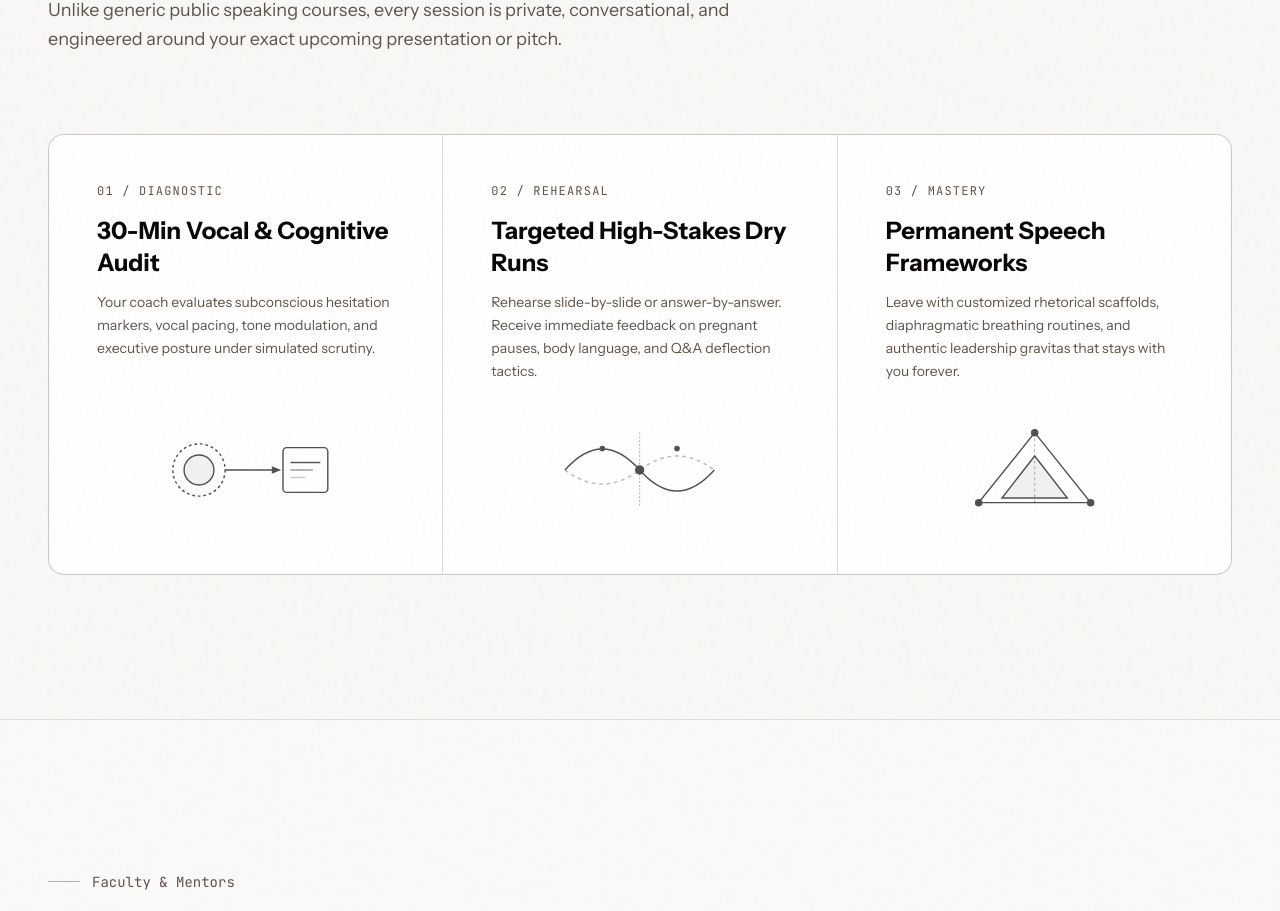
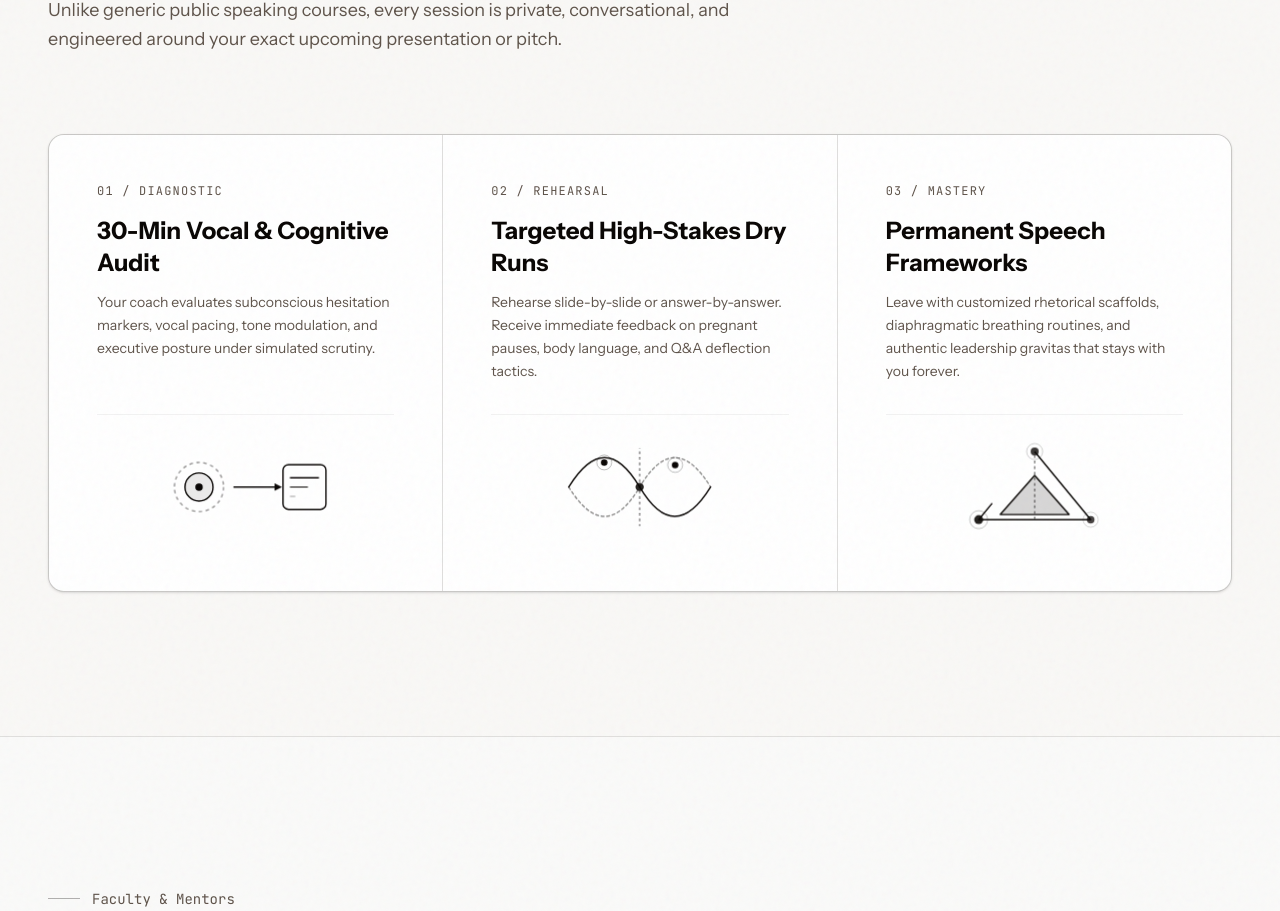
Before and after one commit to sarthak0105/articulate-x, a Next.js app: page / in a window 1280 px wide. Shown: the part 1298-2209 px from the top of the page. Built offline with nearby package versions, Linux system fonts and the light colour scheme.

Commit message:
feat: add kinetic SVG animations to the 3-step method architectural diagrams

```diff
--- a/src/app/page.tsx
+++ b/src/app/page.tsx
@@ -29,41 +29,220 @@ const rotatingWords = ["pitching", "keynotes", "boardrooms", "all-hands", "inter
 
 export function MethodDiagram1() {
   return (
-    <svg viewBox="0 0 200 120" className="w-full h-28 text-foreground opacity-70">
-      <circle cx="50" cy="60" r="28" fill="none" stroke="currentColor" strokeWidth="1.5" strokeDasharray="3 3" />
-      <circle cx="50" cy="60" r="16" fill="currentColor" fillOpacity="0.08" stroke="currentColor" strokeWidth="1.5" />
-      <line x1="78" y1="60" x2="130" y2="60" stroke="currentColor" strokeWidth="1.5" />
-      <polygon points="128,56 138,60 128,64" fill="currentColor" />
-      <rect x="140" y="36" width="48" height="48" rx="4" fill="none" stroke="currentColor" strokeWidth="1.5" />
-      <line x1="148" y1="52" x2="180" y2="52" stroke="currentColor" strokeWidth="1.5" />
-      <line x1="148" y1="60" x2="172" y2="60" stroke="currentColor" strokeWidth="1.5" opacity="0.6" />
-      <line x1="148" y1="68" x2="164" y2="68" stroke="currentColor" strokeWidth="1.5" opacity="0.3" />
+    <svg viewBox="0 0 200 120" className="w-full h-28 text-foreground transition-all duration-300">
+      <defs>
+        <style>{`
+          @keyframes radarPulse {
+            0% { transform: scale(0.94); opacity: 0.45; stroke-dashoffset: 0; }
+            50% { transform: scale(1.06); opacity: 0.95; stroke-dashoffset: 16; }
+            100% { transform: scale(0.94); opacity: 0.45; stroke-dashoffset: 32; }
+          }
+          @keyframes coreBreathe {
+            0%, 100% { r: 15px; fill-opacity: 0.08; }
+            50% { r: 18px; fill-opacity: 0.22; }
+          }
+          @keyframes arrowPulse {
+            0%, 100% { transform: translateX(0); opacity: 0.65; }
+            50% { transform: translateX(5px); opacity: 1; }
+          }
+          @keyframes scanLine1 {
+            0%, 100% { stroke-dashoffset: 32; opacity: 0.3; }
+            50% { stroke-dashoffset: 0; opacity: 1; }
+          }
+          @keyframes scanLine2 {
+            0%, 100% { stroke-dashoffset: 24; opacity: 0.2; }
+            50% { stroke-dashoffset: 0; opacity: 0.85; }
+          }
+          @keyframes scanLine3 {
+            0%, 100% { stroke-dashoffset: 16; opacity: 0.1; }
+            50% { stroke-dashoffset: 0; opacity: 0.65; }
+          }
+          .d1-ring {
+            transform-origin: 50px 60px;
+            animation: radarPulse 3.5s ease-in-out infinite;
+          }
+          .d1-core {
+            animation: coreBreathe 3.5s ease-in-out infinite;
+          }
+          .d1-arrow {
+            animation: arrowPulse 2s ease-in-out infinite;
+          }
+          .d1-line-1 {
+            stroke-dasharray: 32;
+            animation: scanLine1 2.8s ease-in-out infinite;
+          }
+          .d1-line-2 {
+            stroke-dasharray: 24;
+            animation: scanLine2 2.8s ease-in-out infinite 0.4s;
+          }
+          .d1-line-3 {
+            stroke-dasharray: 16;
+            animation: scanLine3 2.8s ease-in-out infinite 0.8s;
+          }
+        `}</style>
+      </defs>
+      {/* Outer Radar Diagnostic Ring */}
+      <circle cx="50" cy="60" r="28" fill="none" stroke="currentColor" strokeWidth="1.5" strokeDasharray="4 4" className="d1-ring" />
+      {/* Core Vocal Chamber */}
+      <circle cx="50" cy="60" r="16" fill="currentColor" fillOpacity="0.08" stroke="currentColor" strokeWidth="1.5" className="d1-core" />
+      <circle cx="50" cy="60" r="4" fill="currentColor" />
+
+      {/* Transition Arrow with Kinetic Motion */}
+      <g className="d1-arrow">
+        <line x1="82" y1="60" x2="128" y2="60" stroke="currentColor" strokeWidth="1.5" />
+        <polygon points="126,56 134,60 126,64" fill="currentColor" />
+      </g>
+
+      {/* Structured Diagnostic Sheet with Active Scanning Lines */}
+      <rect x="140" y="36" width="46" height="48" rx="6" fill="none" stroke="currentColor" strokeWidth="1.5" />
+      <line x1="148" y1="50" x2="178" y2="50" stroke="currentColor" strokeWidth="1.5" className="d1-line-1" strokeLinecap="round" />
+      <line x1="148" y1="60" x2="170" y2="60" stroke="currentColor" strokeWidth="1.5" className="d1-line-2" strokeLinecap="round" />
+      <line x1="148" y1="70" x2="162" y2="70" stroke="currentColor" strokeWidth="1.5" className="d1-line-3" strokeLinecap="round" />
     </svg>
   );
 }
 
 export function MethodDiagram2() {
   return (
-    <svg viewBox="0 0 200 120" className="w-full h-28 text-foreground opacity-70">
-      <path d="M 20 60 Q 60 15 100 60 T 180 60" fill="none" stroke="currentColor" strokeWidth="1.5" />
-      <path d="M 20 60 Q 60 90 100 60 T 180 60" fill="none" stroke="currentColor" strokeWidth="1.5" strokeDasharray="4 4" opacity="0.4" />
-      <circle cx="100" cy="60" r="5" fill="currentColor" />
-      <line x1="100" y1="20" x2="100" y2="100" stroke="currentColor" strokeWidth="1" strokeDasharray="2 2" opacity="0.5" />
-      <circle cx="60" cy="37" r="3" fill="currentColor" />
-      <circle cx="140" cy="37" r="3" fill="currentColor" />
+    <svg viewBox="0 0 200 120" className="w-full h-28 text-foreground transition-all duration-300">
+      <defs>
+        <style>{`
+          @keyframes waveFlow {
+            0% { stroke-dashoffset: 0; }
+            100% { stroke-dashoffset: 40; }
+          }
+          @keyframes nodePeak1 {
+            0%, 100% { transform: translateY(0); }
+            50% { transform: translateY(-6px); }
+          }
+          @keyframes nodePeak2 {
+            0%, 100% { transform: translateY(0); }
+            50% { transform: translateY(6px); }
+          }
+          @keyframes centerPulse {
+            0%, 100% { r: 4px; opacity: 0.85; }
+            50% { r: 6.5px; opacity: 1; }
+          }
+          @keyframes axisBreathe {
+            0%, 100% { opacity: 0.3; stroke-dashoffset: 0; }
+            50% { opacity: 0.75; stroke-dashoffset: 12; }
+          }
+          .d2-wave {
+            stroke-dasharray: 200;
+            animation: waveFlow 7s linear infinite;
+          }
+          .d2-node-1 {
+            animation: nodePeak1 3.2s ease-in-out infinite;
+          }
+          .d2-node-2 {
+            animation: nodePeak2 3.2s ease-in-out infinite;
+          }
+          .d2-center {
+            animation: centerPulse 2.2s ease-in-out infinite;
+          }
+          .d2-axis {
+            stroke-dasharray: 3 3;
+            animation: axisBreathe 3s ease-in-out infinite;
+          }
+        `}</style>
+      </defs>
+      {/* Central Axis */}
+      <line x1="100" y1="18" x2="100" y2="102" stroke="currentColor" strokeWidth="1.2" className="d2-axis" />
+
+      {/* Primary Sine Wave */}
+      <path d="M 24 60 C 50 18, 75 18, 100 60 C 125 102, 150 102, 176 60" fill="none" stroke="currentColor" strokeWidth="1.5" strokeLinecap="round" />
+
+      {/* Mirrored Harmonic Wave (Dashed) */}
+      <path d="M 24 60 C 50 102, 75 102, 100 60 C 125 18, 150 18, 176 60" fill="none" stroke="currentColor" strokeWidth="1.5" strokeDasharray="3 3" opacity="0.45" strokeLinecap="round" />
+
+      {/* Interactive Resonance Nodes with Subtle Halos */}
+      <g className="d2-node-1">
+        <circle cx="62" cy="35" r="3.5" fill="currentColor" />
+        <circle cx="62" cy="35" r="8" fill="none" stroke="currentColor" strokeWidth="0.8" opacity="0.35" />
+      </g>
+
+      <circle cx="100" cy="60" r="4.5" fill="currentColor" className="d2-center" />
+
+      <g className="d2-node-2">
+        <circle cx="138" cy="35" r="3.5" fill="currentColor" />
+        <circle cx="138" cy="35" r="8" fill="none" stroke="currentColor" strokeWidth="0.8" opacity="0.35" />
+      </g>
     </svg>
   );
 }
 
 export function MethodDiagram3() {
   return (
-    <svg viewBox="0 0 200 120" className="w-full h-28 text-foreground opacity-70">
-      <polygon points="100,20 160,95 40,95" fill="none" stroke="currentColor" strokeWidth="1.5" />
-      <polygon points="100,45 135,90 65,90" fill="currentColor" fillOpacity="0.08" stroke="currentColor" strokeWidth="1.5" />
-      <circle cx="100" cy="20" r="4" fill="currentColor" />
-      <circle cx="160" cy="95" r="4" fill="currentColor" />
-      <circle cx="40" cy="95" r="4" fill="currentColor" />
-      <line x1="100" y1="20" x2="100" y2="95" stroke="currentColor" strokeWidth="1" strokeDasharray="3 3" opacity="0.5" />
+    <svg viewBox="0 0 200 120" className="w-full h-28 text-foreground transition-all duration-300">
+      <defs>
+        <style>{`
+          @keyframes scaffoldDraw {
+            0% { stroke-dashoffset: 0; }
+            50% { stroke-dashoffset: 18; }
+            100% { stroke-dashoffset: 0; }
+          }
+          @keyframes coreTriangleGlow {
+            0%, 100% { fill-opacity: 0.08; transform: scale(1); }
+            50% { fill-opacity: 0.22; transform: scale(1.04); }
+          }
+          @keyframes vertexPulse {
+            0%, 100% { transform: scale(1); opacity: 0.75; }
+            50% { transform: scale(1.35); opacity: 1; }
+          }
+          @keyframes plumbLine {
+            0%, 100% { opacity: 0.3; stroke-dashoffset: 0; }
+            50% { opacity: 0.8; stroke-dashoffset: 12; }
+          }
+          .d3-scaffold {
+            stroke-dasharray: 240;
+            animation: scaffoldDraw 8s ease-in-out infinite;
+          }
+          .d3-core {
+            transform-origin: 100px 70px;
+            animation: coreTriangleGlow 4s ease-in-out infinite;
+          }
+          .d3-v1 {
+            transform-origin: 100px 22px;
+            animation: vertexPulse 3.2s ease-in-out infinite;
+          }
+          .d3-v2 {
+            transform-origin: 160px 95px;
+            animation: vertexPulse 3.2s ease-in-out infinite 0.7s;
+          }
+          .d3-v3 {
+            transform-origin: 40px 95px;
+            animation: vertexPulse 3.2s ease-in-out infinite 1.4s;
+          }
+          .d3-plumb {
+            stroke-dasharray: 3 3;
+            animation: plumbLine 3s ease-in-out infinite;
+          }
+        `}</style>
+      </defs>
+      {/* Central Plumb Line */}
+      <line x1="100" y1="22" x2="100" y2="95" stroke="currentColor" strokeWidth="1.2" className="d3-plumb" />
+
+      {/* Outer Rigorous Scaffold Triangle */}
+      <polygon points="100,22 160,95 40,95" fill="none" stroke="currentColor" strokeWidth="1.5" className="d3-scaffold" strokeLinejoin="round" />
+
+      {/* Inner Filled Architectural Core */}
+      <polygon points="100,48 136,89 64,89" fill="currentColor" fillOpacity="0.08" stroke="currentColor" strokeWidth="1.5" className="d3-core" strokeLinejoin="round" />
+
+      {/* Triad Mastery Vertices with Halos */}
+      <g className="d3-v1">
+        <circle cx="100" cy="22" r="4" fill="currentColor" />
+        <circle cx="100" cy="22" r="8" fill="none" stroke="currentColor" strokeWidth="0.8" opacity="0.3" />
+      </g>
+
+      <g className="d3-v2">
+        <circle cx="160" cy="95" r="4" fill="currentColor" />
+        <circle cx="160" cy="95" r="8" fill="none" stroke="currentColor" strokeWidth="0.8" opacity="0.3" />
+      </g>
+
+      <g className="d3-v3">
+        <circle cx="40" cy="95" r="4" fill="currentColor" />
+        <circle cx="40" cy="95" r="8" fill="none" stroke="currentColor" strokeWidth="0.8" opacity="0.3" />
+      </g>
     </svg>
   );
 }
@@ -264,10 +443,10 @@ export default function HomePage() {
           </div>
 
           {/* Cards Grid */}
-          <div className="grid md:grid-cols-3 gap-px bg-foreground/10 border border-foreground/10 rounded-2xl overflow-hidden">
-            <div className="bg-card p-8 lg:p-12 flex flex-col justify-between">
+          <div className="grid md:grid-cols-3 gap-px bg-foreground/10 border border-foreground/10 rounded-2xl overflow-hidden shadow-sm">
+            <div className="group bg-card p-8 lg:p-12 flex flex-col justify-between hover-lift transition-all duration-300">
               <div>
-                <span className="font-mono text-xs text-muted-foreground tracking-widest uppercase block mb-4">
+                <span className="font-mono text-xs text-muted-foreground tracking-widest uppercase block mb-4 group-hover:text-foreground transition-colors">
                   01 / DIAGNOSTIC
                 </span>
                 <h3 className="text-xl lg:text-2xl font-bold text-foreground mb-3">
@@ -278,12 +457,14 @@ export default function HomePage() {
                   modulation, and executive posture under simulated scrutiny.
                 </p>
               </div>
-              <MethodDiagram1 />
+              <div className="pt-4 border-t border-foreground/5">
+                <MethodDiagram1 />
+              </div>
             </div>
 
-            <div className="bg-card p-8 lg:p-12 flex flex-col justify-between">
+            <div className="group bg-card p-8 lg:p-12 flex flex-col justify-between hover-lift transition-all duration-300">
               <div>
-                <span className="font-mono text-xs text-muted-foreground tracking-widest uppercase block mb-4">
+                <span className="font-mono text-xs text-muted-foreground tracking-widest uppercase block mb-4 group-hover:text-foreground transition-colors">
                   02 / REHEARSAL
                 </span>
                 <h3 className="text-xl lg:text-2xl font-bold text-foreground mb-3">
@@ -294,12 +475,14 @@ export default function HomePage() {
                   pregnant pauses, body language, and Q&amp;A deflection tactics.
                 </p>
               </div>
-              <MethodDiagram2 />
+              <div className="pt-4 border-t border-foreground/5">
+                <MethodDiagram2 />
+              </div>
             </div>
 
-            <div className="bg-card p-8 lg:p-12 flex flex-col justify-between">
+            <div className="group bg-card p-8 lg:p-12 flex flex-col justify-between hover-lift transition-all duration-300">
               <div>
-                <span className="font-mono text-xs text-muted-foreground tracking-widest uppercase block mb-4">
+                <span className="font-mono text-xs text-muted-foreground tracking-widest uppercase block mb-4 group-hover:text-foreground transition-colors">
                   03 / MASTERY
                 </span>
                 <h3 className="text-xl lg:text-2xl font-bold text-foreground mb-3">
@@ -310,7 +493,9 @@ export default function HomePage() {
                   and authentic leadership gravitas that stays with you forever.
                 </p>
               </div>
-              <MethodDiagram3 />
+              <div className="pt-4 border-t border-foreground/5">
+                <MethodDiagram3 />
+              </div>
             </div>
           </div>
         </div>
```
